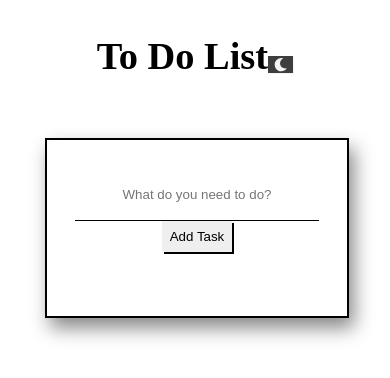
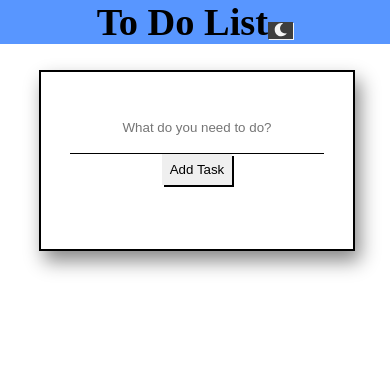
Before and after one commit to RyMoPT/todoreact, a React (Create React App) app: page / in a window 390 px wide. Shown: the top 378 px of the page. Built offline with nearby package versions, Linux system fonts and the light colour scheme.

Commit message:
added blue accent to design

```diff
--- a/src/App.js
+++ b/src/App.js
@@ -74,9 +74,6 @@ class App extends React.Component {
 
   return (
     <div>
-      <div className={
-        this.state.isNightModeOn ? "wrapperNight" : "wrapper"
-      }>
 
       <div
       className={
@@ -93,6 +90,11 @@ class App extends React.Component {
         </button>
         </h1>
       </div>
+
+      <div className={
+        this.state.isNightModeOn ? "wrapperNight" : "wrapper"
+      }>
+
 
     <div className={
         this.state.isNightModeOn ? "taskContainerNight" : "taskContainer"
--- a/src/index.css
+++ b/src/index.css
@@ -2,6 +2,7 @@ body {
   font-family: 'Indie Flower', cursive;
   background-color: rgb(255, 255, 255);
   transition-duration: 0.4s;
+  margin: 0px;
 }
 
 .bodyNight {
@@ -10,16 +11,17 @@ body {
   transition-duration: 0.4s;
 }
 
+h1 {
+  margin-top: 0px;
+}
 .wrapper {
   display: grid;
   width: 70%;
   margin: auto;
   grid-template-areas:
-  'header'
   'taskContainer'
   'footer';
-  /* grid-template-columns: 30% 70%; */
-  grid-template-rows: 200px max-content 10%;
+  grid-template-rows: max-content 10%;
   grid-gap: 20px;
 }
 .wrapperNight {
@@ -27,21 +29,19 @@ body {
   width: 70%;
   margin: auto;
   grid-template-areas:
-  'header'
   'taskContainer'
   'footer';
-  /* grid-template-columns: 30% 70%; */
-  grid-template-rows: 200px max-content 10%;
+  grid-template-rows: max-content 10%;
   grid-gap: 20px;
 }
 
 .header {
-  grid-area: header;
   margin: auto;
   margin-bottom: 0.25rem;
   font-size: 2rem;
   text-align: center;
   transition-duration: 0.4s;
+  background-color: #2979ffc7;
 }
 .toggleNightBtn {
   border: none;
@@ -57,7 +57,8 @@ body {
   margin-bottom: 0.25rem;
   font-size: 2rem;
   text-align: center;
-  color: grey;
+  background-color: #2979ffc7;
+  color: black;
   transition-duration: 0.4s;
 
 }
@@ -236,7 +237,7 @@ footer {
 
 /* When the checkbox is checked, add a blue background */
 .labelContainer input:checked ~ .checkmark {
-  background-color: #2196F3;
+  background-color: #2979ffc7;
 }
 
 /* Create the checkmark/indicator (hidden when not checked) */
@@ -268,12 +269,6 @@ input[type=checkbox]:checked ~ span{
   text-decoration: line-through;
 }
 
-@media (max-width: 550px) {
-  .modal-content {
-    width: 50%;
-  }
-}
-
 @media (max-width: 415px) {
   .modal-content {
     width: 50%;
@@ -288,11 +283,9 @@ input[type=checkbox]:checked ~ span{
       width: 80%;
       margin: auto;
       grid-template-areas:
-      'header'
       'taskContainer'
       'footer';
-      /* grid-template-columns: 100%; */
-      grid-template-rows: 100px max-content 10%;
+      grid-template-rows: max-content 10%;
       grid-gap: 30px;
   }
 
@@ -301,11 +294,9 @@ input[type=checkbox]:checked ~ span{
     width: 80%;
     margin: auto;
     grid-template-areas:
-    'header'
     'taskContainer'
     'footer';
-    /* grid-template-columns: 100%; */
-    grid-template-rows: 100px max-content 10%;
+    grid-template-rows: max-content 10%;
     grid-gap: 30px;
 }
 
@@ -316,7 +307,8 @@ input[type=checkbox]:checked ~ span{
   margin-bottom: 0.25rem;
   font-size: 1.2rem;
   text-align: center;
-  color: grey;
+  background-color: #2979ffc7;
+  color: black;
   transition-duration: 0.4s;
 
 }
```
